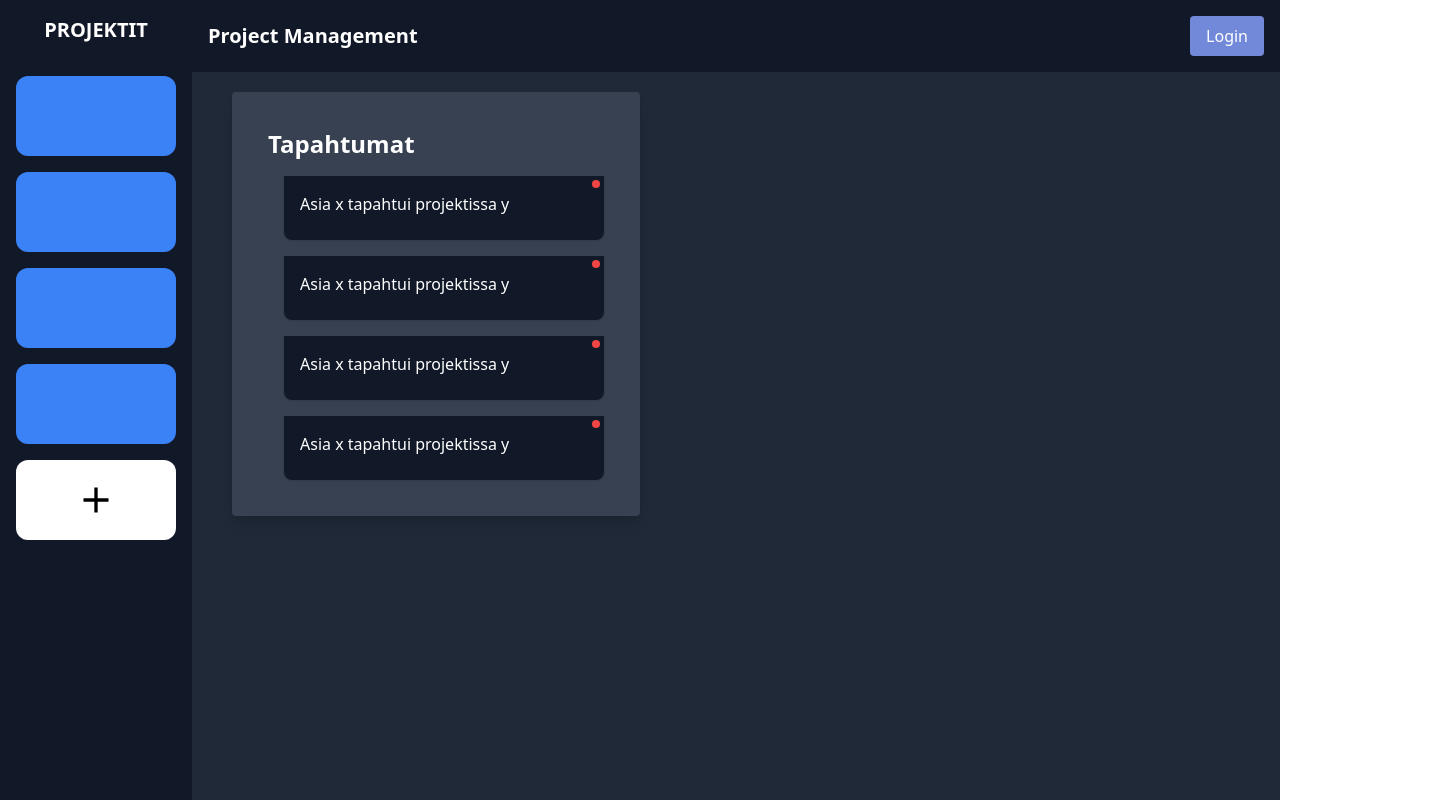
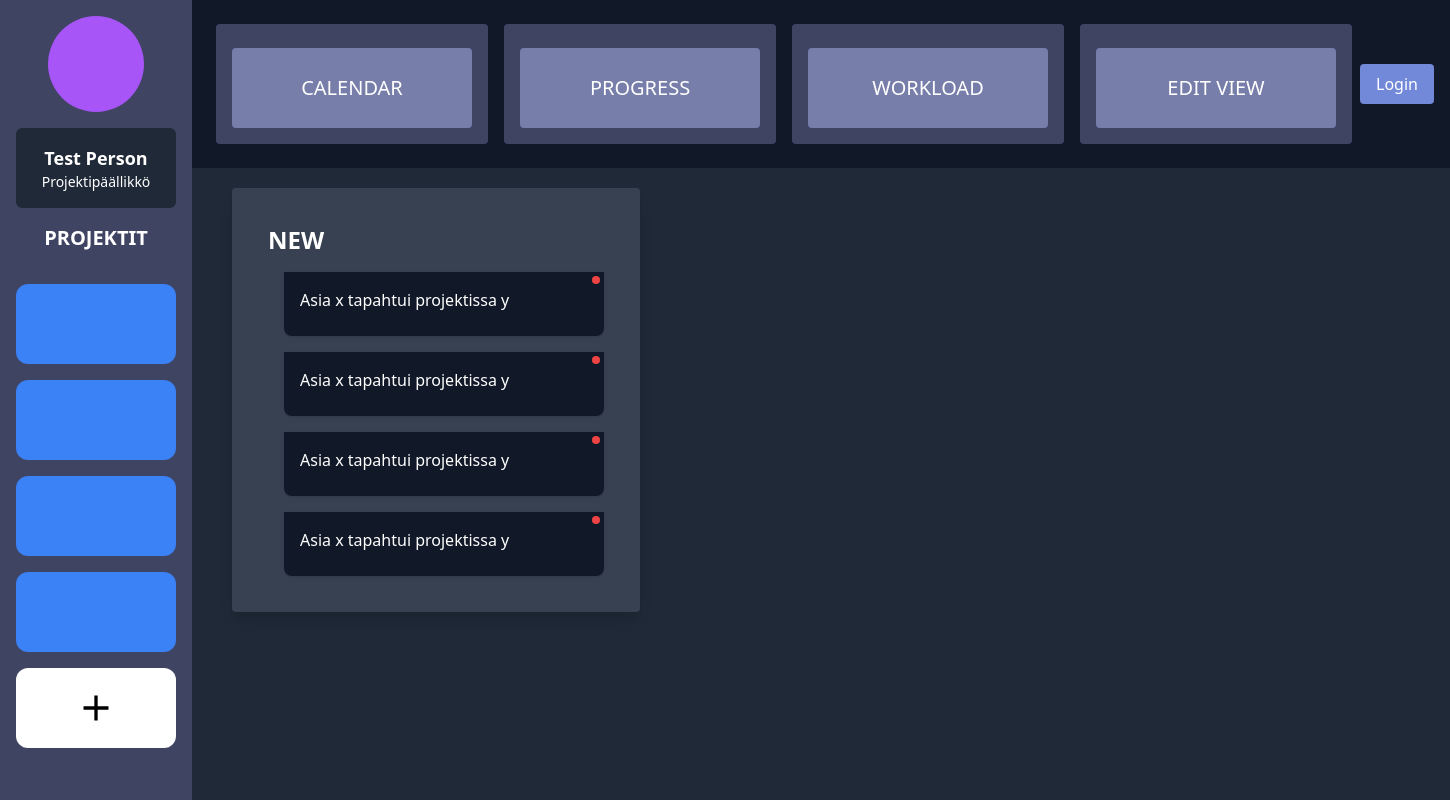
Before and after one commit to Vesa6/ProjectTool, a React (Create React App) app in the folder client/: page / in a window 1280 px wide. Shown: the whole page, 1450 px wide, since content can reach past the window. Built offline with nearby package versions, Linux system fonts and the light colour scheme.

Commit message:
Add navigation menu and button interactions

```diff
--- a/client/package.json
+++ b/client/package.json
@@ -6,11 +6,12 @@
     "@testing-library/jest-dom": "^5.17.0",
     "@testing-library/react": "^13.4.0",
     "@testing-library/user-event": "^13.5.0",
+    "axios": "^0.21.1",
     "react": "^18.2.0",
     "react-dom": "^18.2.0",
+    "react-router-dom": "^6.22.2",
     "react-scripts": "5.0.1",
-    "web-vitals": "^2.1.4",
-    "axios": "^0.21.1"
+    "web-vitals": "^2.1.4"
   },
   "scripts": {
     "start": "react-scripts start",
@@ -24,7 +25,6 @@
       "react-app/jest"
     ]
   },
-
   "browserslist": {
     "production": [
       ">0.2%",
--- a/client/src/pages/Mainpage.js
+++ b/client/src/pages/Mainpage.js
@@ -10,6 +10,8 @@ const Mainpage = () => {
   const [showAddProject, setShowAddProject] = useState(false);
   const showAddProjectPopup = () => setShowAddProject(true);
   const hideAddProjectPopup = () => setShowAddProject(false);
+  const [activeProjectId, setActiveProjectId] = useState(null);
+  const [activeUser, setActiveUser] = useState(1);
 
   // Dummy data for projects. New box appears in side if you make new project.
   // Date is for sorting projects by date.
@@ -20,14 +22,21 @@ const Mainpage = () => {
     { id: 4, date: "21/07/2011" },
   ];
   // dummy data for notifications
-  var notificatons = [
+  let notificatons = [
     { id: 1, date: "21/07/2011" },
     { id: 2, date: "01/01/2011" },
     { id: 3, date: "02/03/2011" },
     { id: 4, date: "21/07/2011" },
   ];
+  let users = [
+    { id: 1, name: "Test Person", role: "Projektipäällikkö" },
+    { id: 2, name: "Matti Meikäläinen", role: "Tyhjän toimittaja"},
+    { id: 3, name: "Maija Meikäläinen", role: "En tiä"},
+  ];
 
-  // fucntion that deletes notification from the list
+  // Remove unknown user after auth is done */
+  const activeUserName = users.find(user => user.id === activeUser)?.name || "???";
+
   function deleteNotification() {
     console.log("Notification deleted");
   }
@@ -35,23 +44,42 @@ const Mainpage = () => {
   return (
     <div className="flex h-screen bg-gray-900">
       {/* Sidebar */}
-      <div className="w-50 flex flex-col bg-gray-900 min-h-screen text-center">
+      <div className="w-50 flex flex-col bg-sideBarBg min-h-screen text-center">
+        {/* User profile */}
+        <div className="text-white p-4 flex flex-col items-center">
+          <div className="w-24 h-24 bg-purple-500 rounded-full flex items-center justify-center">
+          {/* Placeholder for profile picture */}
+          </div>
+          {/*<img src={""} alt="ProfileInfo" className="w-full h-full object-cover"></img>*/}
+        </div>
+        <div className="flex items-center justify-center">
+          <div className="flex flex-col w-40 h-20 bg-gray-800 p-2 rounded-md items-center">
+            <p className="text-lg text-white font-semibold mt-2">{activeUserName}</p>
+            <p className="text-sm text-white">{"Projektipäällikkö"}</p>
+          </div>
+        </div>
         {/* Sidebar top text */}
         <div className="text-white p-4">
           <h2 className="text-xl font-semibold">PROJEKTIT</h2>
         </div>
 
         {/* Project boxes, "icons" */}
-        <div className="flex-grow p-4 overflow-y-auto">
+        <div className="flex-grow p-4 overflow-y-auto flex flex-col">
           {projects.map((project) => (
-            <div
-              key={project.id}
-              className="project-icon w-40 h-20 bg-blue-500 rounded-xl mb-4 hover:rounded-2xl transition-all duration-300 ease-in-out"
-              title={`Project ${project.id}`}
-            ></div>
+            <button
+            key={project.id}
+            className={`
+              w-40 h-20 rounded-xl mb-4
+              transition-all duration-300 ease-in-out
+              focus:outline-none
+              ${project.id === activeProjectId ? 'bg-blue-700' : 'bg-blue-500'}
+              hover:bg-blue-700
+            `}
+            onClick={() => setActiveProjectId(project.id)}
+            ></button>
           ))}
           <button
-            className="w-40 h-20 bg-white place-items-end rounded-xl hover:rounded-2xl transition-all duration-300 ease-in-out flex items-center justify-center "
+            className="w-40 h-20 bg-white place-items-end rounded-xl hover:rounded-2xl transition-all duration-300 ease-in-out flex items-center justify-center"
             title="Lisää uusi projekti"
             onClick={showAddProjectPopup}
           >
@@ -63,7 +91,27 @@ const Mainpage = () => {
       {/* Wide top bar with logout button */}
       <div className="flex-grow flex flex-col bg-gray-800">
         <div className="bg-gray-900 text-white p-4 flex justify-between items-center">
-          <h2 className="text-xl font-semibold">Project Management</h2>
+
+        <div className="p-4 bg-navBarPadding rounded m-2 text-xl">
+          <button className="bg-navBarButton mt-2 w-60 h-20 transition-colors duration-300 hover:bg-navBarButtonHover text-white px-4 py-2 rounded">
+            CALENDAR
+          </button>
+        </div>
+        <div className="p-4 bg-navBarPadding rounded m-2 text-xl">
+          <button className="bg-navBarButton mt-2 w-60 h-20 transition-colors duration-300 hover:bg-navBarButtonHover text-white px-4 py-2 rounded">
+            PROGRESS
+          </button>
+        </div>
+        <div className="p-4 bg-navBarPadding rounded m-2 text-xl">
+          <button className="bg-navBarButton mt-2 w-60 h-20 transition-colors duration-300 hover:bg-navBarButtonHover text-white px-4 py-2 rounded">
+            WORKLOAD
+          </button>
+        </div>
+        <div className="p-4 bg-navBarPadding rounded m-2 text-xl">
+          <button className="bg-navBarButton mt-2 w-60 h-20 transition-colors duration-300 hover:bg-navBarButtonHover text-white px-4 py-2 rounded">
+            EDIT VIEW
+          </button>
+        </div>
           <button
             className="bg-customButton hover:bg-customButtonHover text-white px-4 py-2 rounded"
             onClick={showLoginPopup}
@@ -75,7 +123,7 @@ const Mainpage = () => {
         {/* Main content in this div!! */}
         {/*Notifications panel*/}
         <div className=" flex-col items w-fit ml-10 mt-5 mb-5 bg-gray-700 shadow-lg p-9 rounded overflow-auto relative h-fit">
-          <h2 className="text-white text-2xl font-semibold">Tapahtumat</h2>
+          <h2 className="text-white text-2xl font-semibold">NEW</h2>
           {notificatons.map((notification) => (
             <div
               key={notification.id}
--- a/client/tailwind.config.js
+++ b/client/tailwind.config.js
@@ -10,6 +10,10 @@ module.exports = {
         customButton: "#7289DA",
         customButtonHover: "#839DF8",
         customBg: "#44475A",
+        navBarPadding: "#3F4463",
+        navBarButton: "#777EAA",
+        navBarButtonHover: "#626a9d",
+        sideBarBg: "#3F4463",
       },
     },
   },
```
Also changed, not shown: 1 other file (tests, documents, lock files or other folders).
